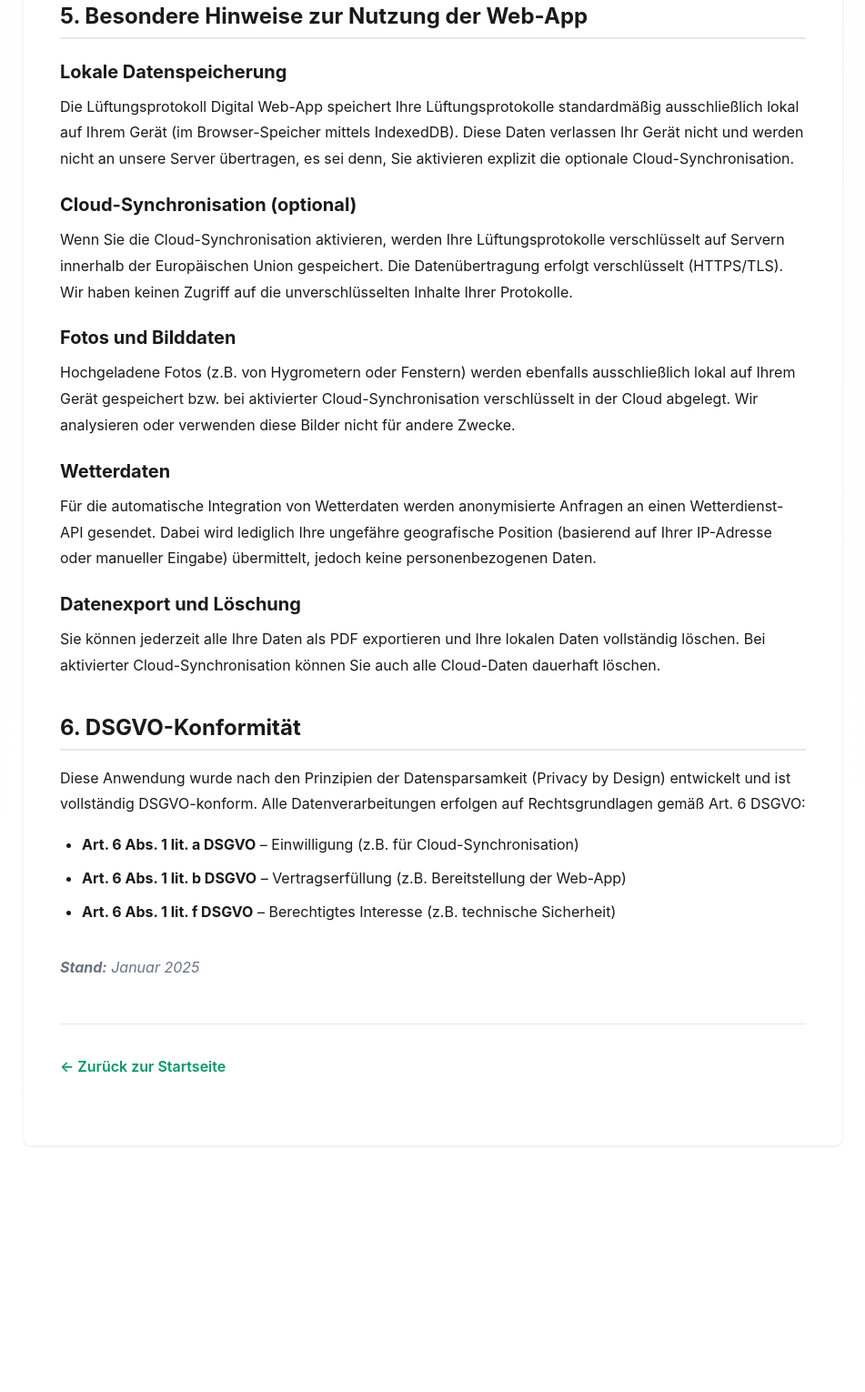
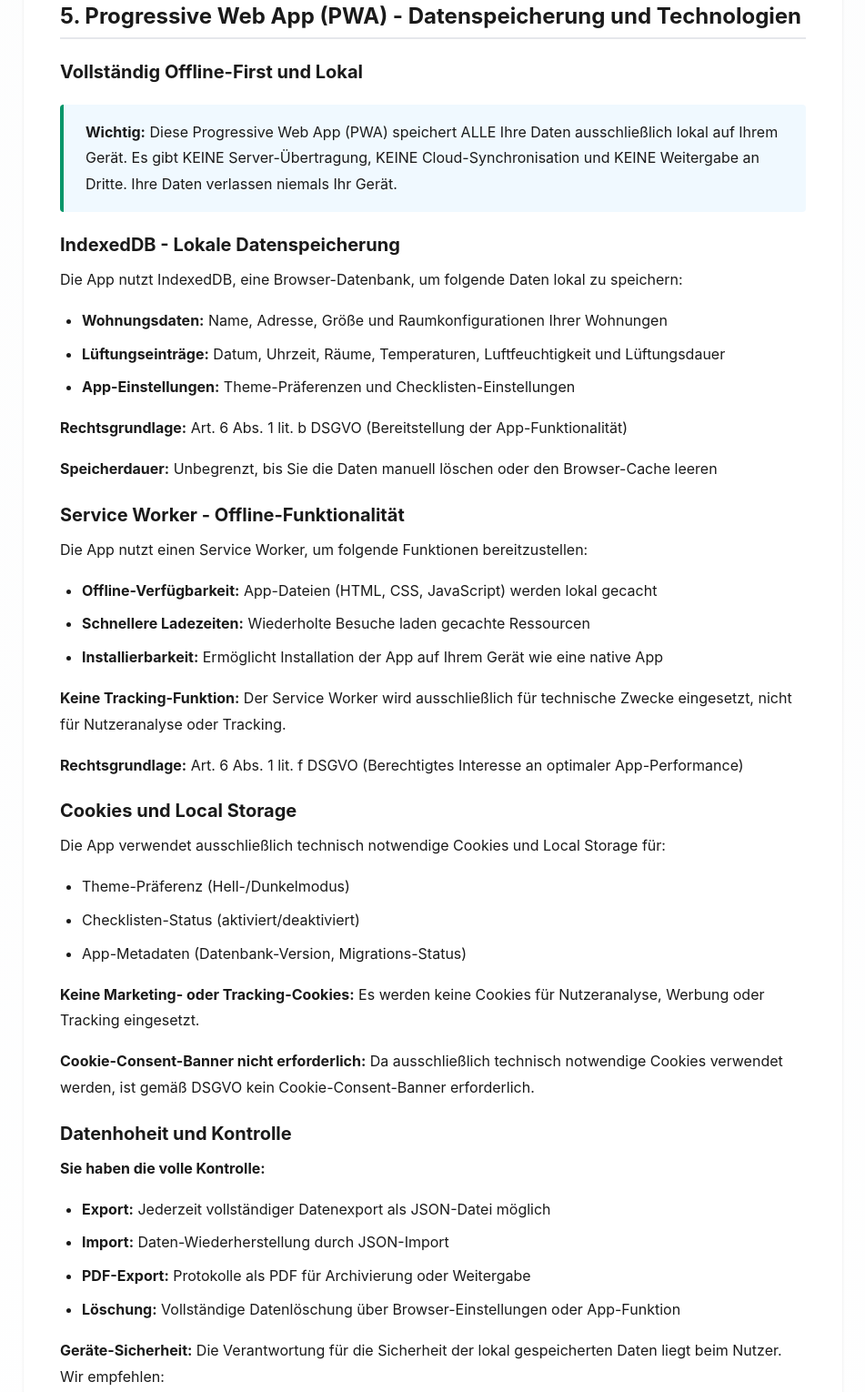
Before and after one commit to thraizz/lueftungsprotokoll-digital.de, an Astro site: page /datenschutz in a window 1280 px wide. Shown: the part 4578-6108 px from the top of the page at 91% size, without its empty margins (164-1115 px from the left). Before the commit the page ends 5869 px from the top, so only its background shows below. Built offline with nearby package versions, Linux system fonts and the light colour scheme; Astro itself is replaced by a stand-in of ours.

Commit message:
fix: improve documentation

```diff
--- a/src/pages/datenschutz.astro
+++ b/src/pages/datenschutz.astro
@@ -216,41 +216,99 @@ import Layout from '../layouts/Layout.astro';
 			</section>
 
 			<section class="legal-section">
-				<h2>5. Besondere Hinweise zur Nutzung der Web-App</h2>
+				<h2>5. Progressive Web App (PWA) - Datenspeicherung und Technologien</h2>
 
-				<h3>Lokale Datenspeicherung</h3>
-				<p>
-					Die Lüftungsprotokoll Digital Web-App speichert Ihre Lüftungsprotokolle standardmäßig ausschließlich lokal auf
-					Ihrem Gerät (im Browser-Speicher mittels IndexedDB). Diese Daten verlassen Ihr Gerät nicht und werden nicht an
-					unsere Server übertragen, es sei denn, Sie aktivieren explizit die optionale Cloud-Synchronisation.
+				<h3>Vollständig Offline-First und Lokal</h3>
+				<p class="highlight-box">
+					<strong>Wichtig:</strong> Diese Progressive Web App (PWA) speichert ALLE Ihre Daten ausschließlich lokal auf Ihrem Gerät.
+					Es gibt KEINE Server-Übertragung, KEINE Cloud-Synchronisation und KEINE Weitergabe an Dritte.
+					Ihre Daten verlassen niemals Ihr Gerät.
 				</p>
 
-				<h3>Cloud-Synchronisation (optional)</h3>
+				<h3>IndexedDB - Lokale Datenspeicherung</h3>
 				<p>
-					Wenn Sie die Cloud-Synchronisation aktivieren, werden Ihre Lüftungsprotokolle verschlüsselt auf Servern innerhalb
-					der Europäischen Union gespeichert. Die Datenübertragung erfolgt verschlüsselt (HTTPS/TLS). Wir haben keinen
-					Zugriff auf die unverschlüsselten Inhalte Ihrer Protokolle.
+					Die App nutzt IndexedDB, eine Browser-Datenbank, um folgende Daten lokal zu speichern:
+				</p>
+				<ul>
+					<li><strong>Wohnungsdaten:</strong> Name, Adresse, Größe und Raumkonfigurationen Ihrer Wohnungen</li>
+					<li><strong>Lüftungseinträge:</strong> Datum, Uhrzeit, Räume, Temperaturen, Luftfeuchtigkeit und Lüftungsdauer</li>
+					<li><strong>App-Einstellungen:</strong> Theme-Präferenzen und Checklisten-Einstellungen</li>
+				</ul>
+				<p>
+					<strong>Rechtsgrundlage:</strong> Art. 6 Abs. 1 lit. b DSGVO (Bereitstellung der App-Funktionalität)
+				</p>
+				<p>
+					<strong>Speicherdauer:</strong> Unbegrenzt, bis Sie die Daten manuell löschen oder den Browser-Cache leeren
 				</p>
 
-				<h3>Fotos und Bilddaten</h3>
+				<h3>Service Worker - Offline-Funktionalität</h3>
 				<p>
-					Hochgeladene Fotos (z.B. von Hygrometern oder Fenstern) werden ebenfalls ausschließlich lokal auf Ihrem Gerät
-					gespeichert bzw. bei aktivierter Cloud-Synchronisation verschlüsselt in der Cloud abgelegt. Wir analysieren oder
-					verwenden diese Bilder nicht für andere Zwecke.
+					Die App nutzt einen Service Worker, um folgende Funktionen bereitzustellen:
+				</p>
+				<ul>
+					<li><strong>Offline-Verfügbarkeit:</strong> App-Dateien (HTML, CSS, JavaScript) werden lokal gecacht</li>
+					<li><strong>Schnellere Ladezeiten:</strong> Wiederholte Besuche laden gecachte Ressourcen</li>
+					<li><strong>Installierbarkeit:</strong> Ermöglicht Installation der App auf Ihrem Gerät wie eine native App</li>
+				</ul>
+				<p>
+					<strong>Keine Tracking-Funktion:</strong> Der Service Worker wird ausschließlich für technische Zwecke eingesetzt,
+					nicht für Nutzeranalyse oder Tracking.
+				</p>
+				<p>
+					<strong>Rechtsgrundlage:</strong> Art. 6 Abs. 1 lit. f DSGVO (Berechtigtes Interesse an optimaler App-Performance)
 				</p>
 
-				<h3>Wetterdaten</h3>
+				<h3>Cookies und Local Storage</h3>
 				<p>
-					Für die automatische Integration von Wetterdaten werden anonymisierte Anfragen an einen Wetterdienst-API gesendet.
-					Dabei wird lediglich Ihre ungefähre geografische Position (basierend auf Ihrer IP-Adresse oder manueller Eingabe)
-					übermittelt, jedoch keine personenbezogenen Daten.
+					Die App verwendet ausschließlich technisch notwendige Cookies und Local Storage für:
+				</p>
+				<ul>
+					<li>Theme-Präferenz (Hell-/Dunkelmodus)</li>
+					<li>Checklisten-Status (aktiviert/deaktiviert)</li>
+					<li>App-Metadaten (Datenbank-Version, Migrations-Status)</li>
+				</ul>
+				<p>
+					<strong>Keine Marketing- oder Tracking-Cookies:</strong> Es werden keine Cookies für Nutzeranalyse,
+					Werbung oder Tracking eingesetzt.
+				</p>
+				<p>
+					<strong>Cookie-Consent-Banner nicht erforderlich:</strong> Da ausschließlich technisch notwendige Cookies
+					verwendet werden, ist gemäß DSGVO kein Cookie-Consent-Banner erforderlich.
 				</p>
 
-				<h3>Datenexport und Löschung</h3>
+				<h3>Datenhoheit und Kontrolle</h3>
 				<p>
-					Sie können jederzeit alle Ihre Daten als PDF exportieren und Ihre lokalen Daten vollständig löschen. Bei aktivierter
-					Cloud-Synchronisation können Sie auch alle Cloud-Daten dauerhaft löschen.
+					<strong>Sie haben die volle Kontrolle:</strong>
 				</p>
+				<ul>
+					<li><strong>Export:</strong> Jederzeit vollständiger Datenexport als JSON-Datei möglich</li>
+					<li><strong>Import:</strong> Daten-Wiederherstellung durch JSON-Import</li>
+					<li><strong>PDF-Export:</strong> Protokolle als PDF für Archivierung oder Weitergabe</li>
+					<li><strong>Löschung:</strong> Vollständige Datenlöschung über Browser-Einstellungen oder App-Funktion</li>
+				</ul>
+				<p>
+					<strong>Geräte-Sicherheit:</strong> Die Verantwortung für die Sicherheit der lokal gespeicherten Daten
+					liegt beim Nutzer. Wir empfehlen:
+				</p>
+				<ul>
+					<li>Gerätesperrung mit PIN/Passwort/Biometrie aktivieren</li>
+					<li>Regelmäßige Backups über die Export-Funktion erstellen</li>
+					<li>Bei Geräteverlust: Browser-Daten remote löschen (falls Gerätefinder-Funktion aktiv)</li>
+				</ul>
+
+				<h3>Keine Datenübertragung an Dritte</h3>
+				<p class="highlight-box">
+					<strong>Transparenz:</strong> Diese App kontaktiert KEINE externen Server oder Dienste.
+					Es gibt keine Integration von:
+				</p>
+				<ul>
+					<li>Analyse-Tools (kein Google Analytics, Matomo, etc.)</li>
+					<li>Tracking-Pixeln oder Beacons</li>
+					<li>Social-Media-Plugins</li>
+					<li>Werbediensten</li>
+					<li>Cloud-Speicher-Anbietern</li>
+					<li>CDNs für externe Ressourcen (alle Assets sind lokal eingebunden)</li>
+				</ul>
 			</section>
 
 			<section class="legal-section">
@@ -386,6 +444,14 @@ import Layout from '../layouts/Layout.astro';
 		text-decoration: underline;
 	}
 
+	.highlight-box {
+		background: #f0f9ff;
+		border-left: 4px solid var(--color-accent);
+		padding: 1rem 1.5rem;
+		margin: 1.5rem 0;
+		border-radius: 4px;
+	}
+
 	@media (max-width: 768px) {
 		.legal-container {
 			padding: 1.5rem;
```
Also changed, not shown: src/components/FAQ.astro (+14 -2 lines), src/pages/impressum.astro (+11 -0 lines).
